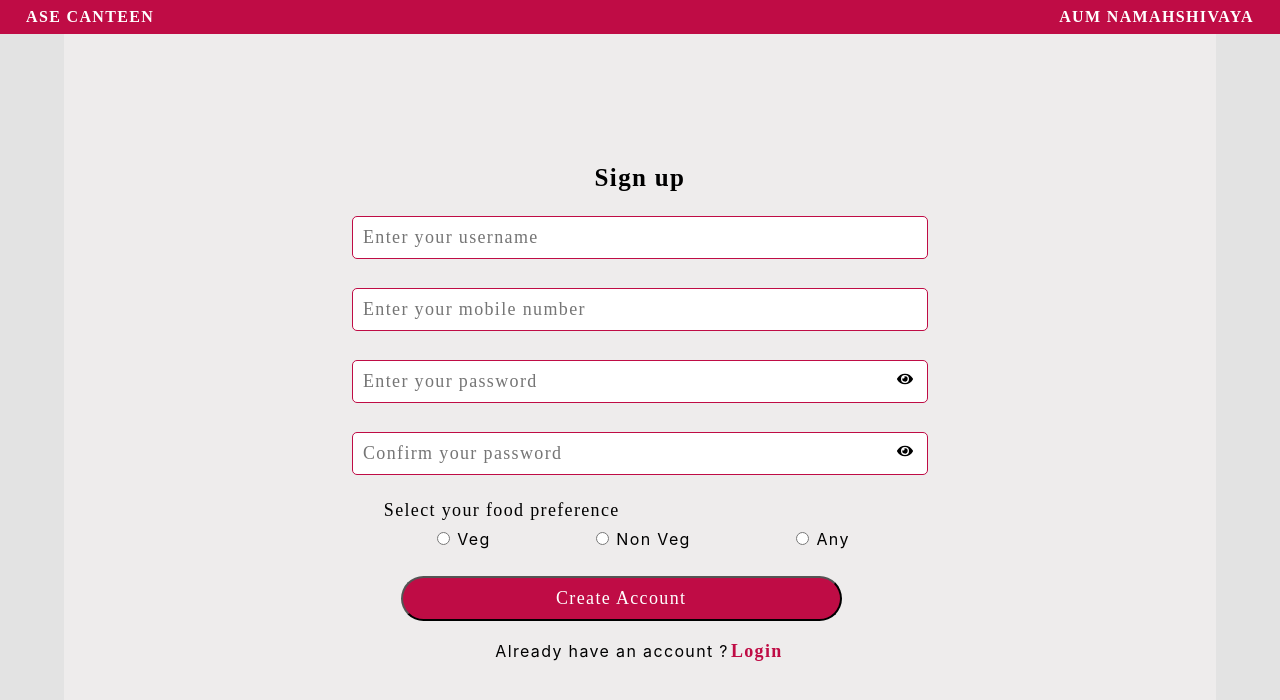
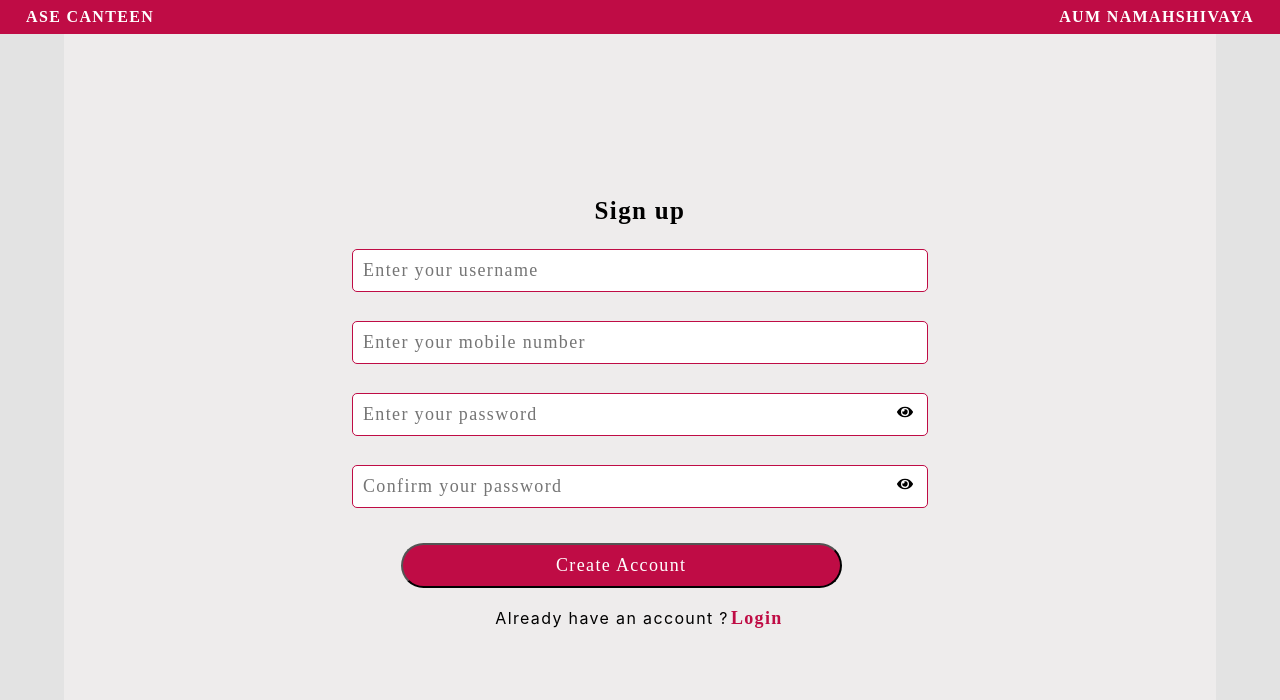
Before and after one commit to onlikrsh/kanteen, a React (Create React App) app in the folder kanteen/: page /signupacnt in a window 1280 px wide. Shown: the top 700 px of the page. Built offline with nearby package versions, Linux system fonts and the light colour scheme; no server answers.

Commit message:
Remove 'food_preference' in signup
As the user can order any type of food once he is in the order section , we won't be benefitting from taking such data

```diff
--- a/kanteen/src/components/SignUpAcnt.js
+++ b/kanteen/src/components/SignUpAcnt.js
@@ -95,55 +95,6 @@ export default function SignUpAcnt() {
                         </span>
                     </div>
                 </div>
-                <div className="signupacnt-form-group signupacnt-food-preference">
-                    <span
-                        className='signupacnt-preference-txt'>
-                        Select your food preference
-                    </span>
-                    <br />
-
-                    <div className="signupacnt-food-choice">
-                        <div className="signupacnt-food-item">
-                            <input
-                                type="radio"
-                                name="food"
-                                id="veg"
-                                required
-                                onChange={(e) => setData({ ...data, food: e.target.value })}
-                                value="veg" />
-                            <label
-                                htmlFor='food'>
-                                Veg
-                            </label>
-                        </div>
-                        <div className="signupacnt-food-item">
-                            <input
-                                type="radio"
-                                name="food"
-                                id="nonveg"
-                                required
-                                onChange={(e) => setData({ ...data, food: e.target.value })}
-                                value="nonveg" />
-                            <label
-                                htmlFor="food">
-                                Non Veg
-                            </label>
-                        </div>
-                        <div className="signupacnt-food-item">
-                            <input
-                                type="radio"
-                                name="food"
-                                id="any"
-                                required
-                                onChange={(e) => setData({ ...data, food: e.target.value })}
-                                value="any" />
-                            <label
-                                htmlFor="food">
-                                Any
-                            </label>
-                        </div>
-                    </div>
-                </div>
                 <div className="signupacnt-createAcnt">
                     <button
                         type="submit"
--- a/kanteen/src/styles/Signupacnt.css
+++ b/kanteen/src/styles/Signupacnt.css
@@ -51,34 +51,6 @@ body{
 .signupact-pwd-group{
     display: flex;
     position: relative;
-}
-.signupacnt-preference-txt{
-    margin-top:2px;
-    margin-bottom: 10px;
-    padding: 3px;
-    padding-top: 0px;
-    font-family: 'petrona';
-    font-size: 18px;
-}
-
-.signupacnt-food-preference {
-    width: 90%;
-    border-radius: 5px;
-    margin: 0px auto;
-    padding: 10px;
-    padding-top: 0px;
-    margin-top: 0px;
-}
-
-.signupacnt-food-choice{
-    display: flex;
-    justify-content: space-around;
-    margin: 7px auto;
-}
-
-.signupacnt-food-item input[type="radio"]{
-    margin: 4px 7px;
-    padding: 3px;
 }
 
 .signupacnt-createAcnt{
```
Also changed, not shown: 2 other files (tests, documents, lock files or other folders).
